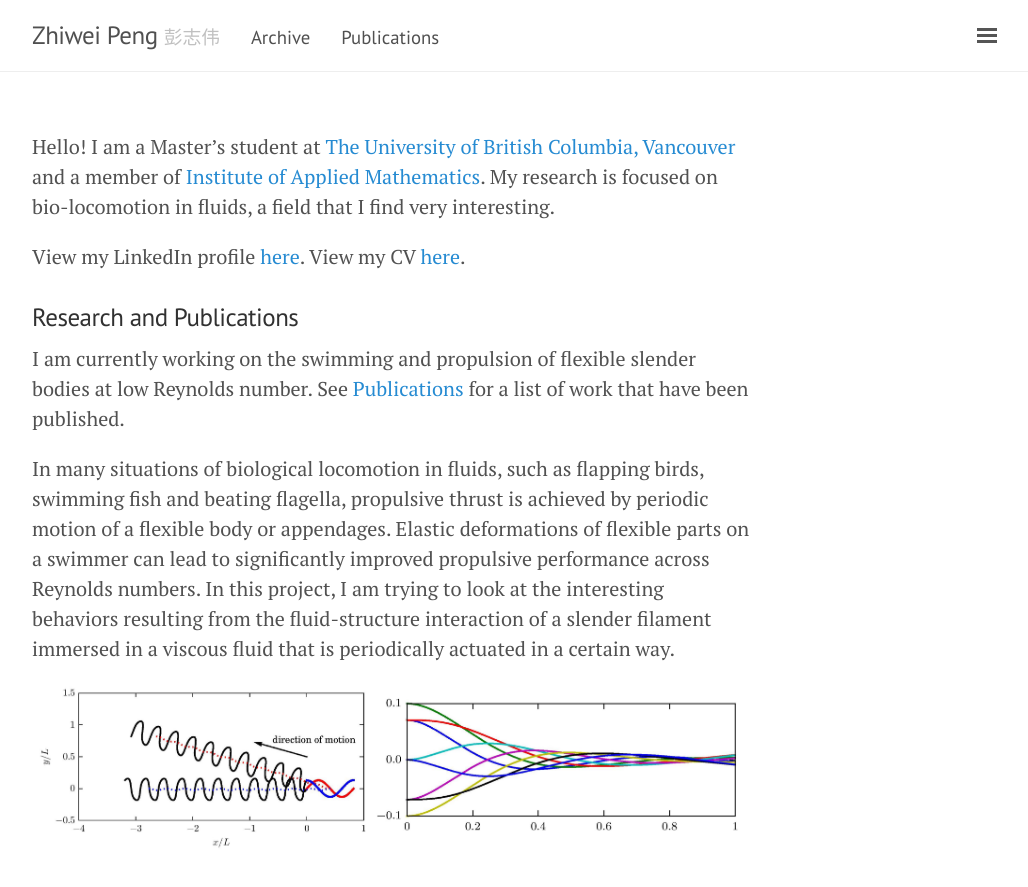
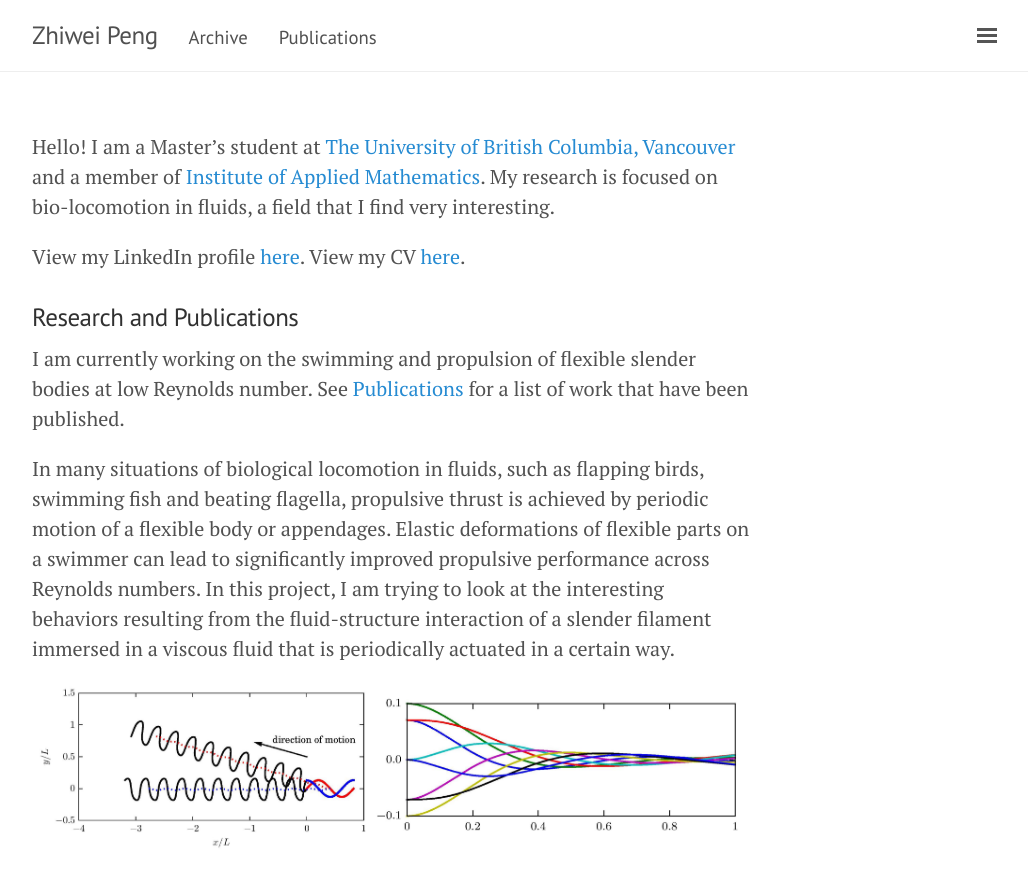
Before and after one commit to zpeng2/zpeng2.github.io, a Jekyll site: the page built from index.html, in a window 1280 px wide. Shown: the top 887 px of the page, without its empty margins (248-1276 px from the left). Built offline with Jekyll 4.4.1, drawn with Linux system fonts in a browser that asks for light colours.

Commit message:
remove tagline

```diff
--- a/_config.yml
+++ b/_config.yml
@@ -10,7 +10,7 @@ permalink:           pretty
 
 # Setup
 title:               Zhiwei Peng
-tagline:             '彭志伟' #
+tagline:             '' #
 description:         'Personal website of Zhiwei Peng, built with Jekyll.'
 url:                 http://zhiwei-peng.com
 baseurl:             ''
```
